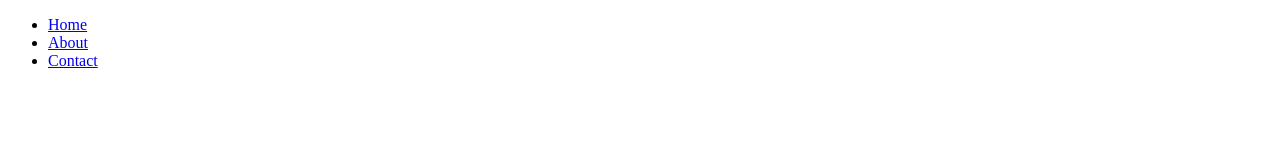
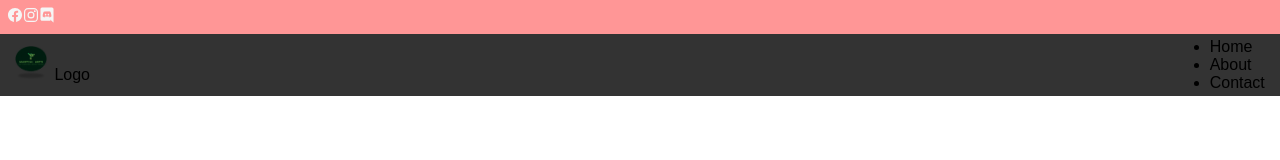
Before and after one commit to IvanDjumbishliev/Martial-Arts, a plain HTML site: page Home/index.html in a window 1280 px wide. Drawn offline with nearby package versions, Linux system fonts and the light colour scheme.

Commit message:
added almost done navbar with logo

```diff
--- a/Home/index.html
+++ b/Home/index.html
@@ -3,20 +3,31 @@
 <head>
     <meta charset="UTF-8">
     <meta name="viewport" content="width=device-width, initial-scale=1.0">
-    <title>Mrtial Arts</title>
+    <title>Martial Arts</title>
+    <script type="module" src="https://unpkg.com/ionicons@7.1.0/dist/ionicons/ionicons.esm.js"></script>
+    <link rel="stylesheet" href="style.css">
+    <link type="text/js" href="script.js">
 </head>
 <body>
+    <div class="top">
+        <ul>
+            <li><a href="#"><ion-icon name="logo-facebook"></ion-icon></a></li>
+            <li><a href="#"><ion-icon name="logo-instagram"></ion-icon></a></li>
+            <li><a href="#"><ion-icon name="logo-discord"></ion-icon></a></li>
+        </ul>
+    </div>
     <nav>
         <div class="logo">
-
+            <a href="#"><img src="logo.png" alt="Martial_Arts_Logo">Logo</a>
         </div>
-        <div class="menu">
-
+        <div class="toggle">
+            <a href="#"><ion-icon name="menu-outline-"></ion-icon></a>
         </div>
-        <ul>
+        <ul class="menu">
             <li><a href="index.html">Home</a></li>
             <li><a href="about.html">About</a></li>
             <li><a href="contact.html">Contact</a></li>
         </ul>
+    </nav>
 </body>
 </html>
--- a/Home/style.css
+++ b/Home/style.css
@@ -0,0 +1,62 @@
+*{
+    margin: 0;
+    padding: 0;
+    box-sizing: border-box;
+}
+
+body{
+    font-family: 'Poppins', sans-serif;
+}
+
+a, a:hover{
+    text-decoration: none;
+    color: inherit;
+}
+
+.top{
+    display: flex;
+    align-items: center;
+    justify-content: space-between;
+    padding: 0.9vh;
+    background-color: #ff000069;
+}
+
+.top ul{
+    list-style: none;
+    display: flex;
+
+}
+
+.top li{
+    margin: 0vh o.45vh;
+}
+
+.top a{
+    color: whitesmoke;
+}
+
+.top a:hover{
+    color: rgba(245, 245, 245, 0.518);
+}
+
+nav{
+    background-color: #333;
+    padding: 0.45vh 1.9vh;
+    display: flex;
+    align-items: center;
+
+}
+
+nav a:hover{
+    color: aqua;
+}
+
+.logo img{
+    width: 4vh;
+    margin-right: 0.9vh;
+
+}
+
+.logo {
+    flex: 1;
+}
```
Also changed, not shown: Home/logo.png (added).
